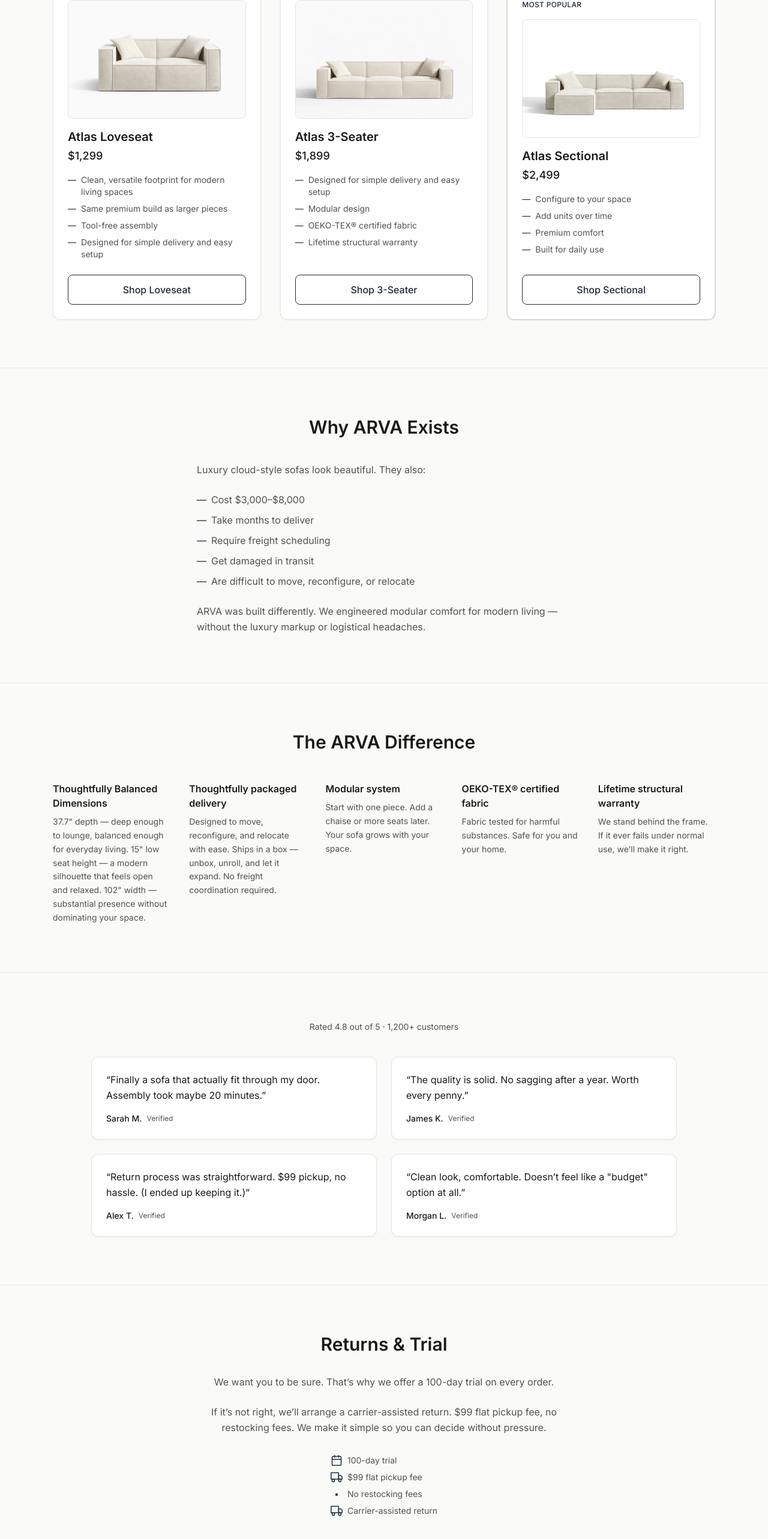
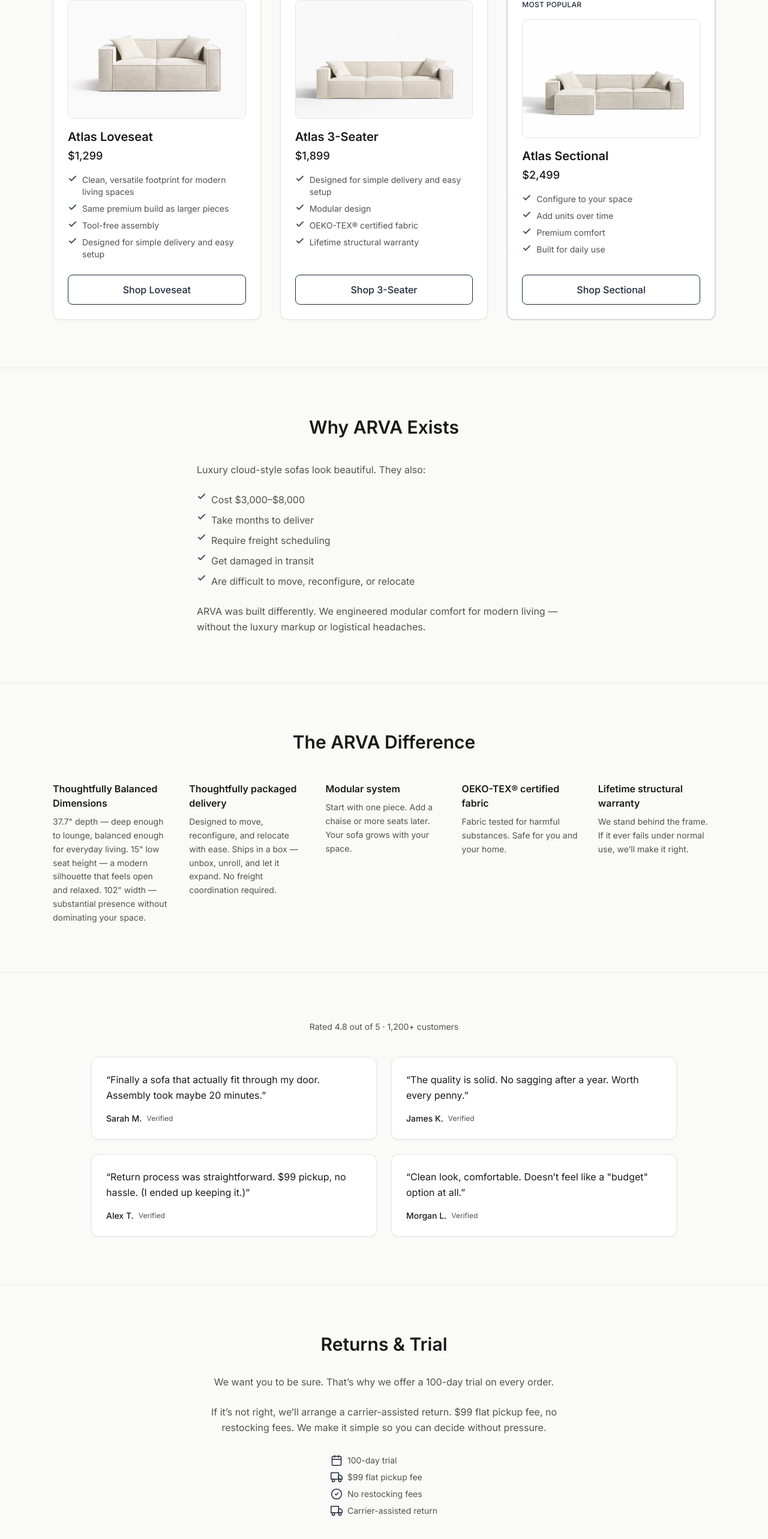
Before and after one commit to shop4me/ARVA, a Next.js app: page / in a window 1280 px wide. Shown: the part 1516-4082 px from the top of the page at 60% size. Built offline with nearby package versions, Linux system fonts and the light colour scheme.

Commit message:
Add Google Ads gtag AW-17962701660

```diff
--- a/app/layout.tsx
+++ b/app/layout.tsx
@@ -36,6 +36,18 @@
   return (
     <html lang="en" className={inter.variable}>
       <body className="min-h-screen flex flex-col bg-arva-bg text-arva-text font-sans">
+        <Script
+          src="https://www.googletagmanager.com/gtag/js?id=AW-17962701660"
+          strategy="afterInteractive"
+        />
+        <Script id="google-ads-gtag" strategy="afterInteractive">
+          {`
+            window.dataLayer = window.dataLayer || [];
+            function gtag(){dataLayer.push(arguments);}
+            gtag('js', new Date());
+            gtag('config', 'AW-17962701660');
+          `}
+        </Script>
         <Script id="yandex-metrica" strategy="afterInteractive">
           {`(function(m,e,t,r,i,k,a){
               m[i]=m[i]||function(){(m[i].a=m[i].a||[]).push(arguments)};
--- a/components/TrustIcons.tsx
+++ b/components/TrustIcons.tsx
@@ -1,6 +1,25 @@
 import React from "react";
 
 const iconClass = "w-5 h-5 shrink-0 text-arva-accent";
+
+/** Minimal checkmark for list bullets (ProductLineup, WhyArva). */
+export function IconBulletCheck({ className = "w-4 h-4 shrink-0 text-arva-accent/80" }: { className?: string }) {
+  return (
+    <svg className={className} viewBox="0 0 16 16" fill="none" stroke="currentColor" strokeWidth="2" strokeLinecap="round" strokeLinejoin="round" aria-hidden>
+      <path d="M3 8l3 3 7-7" />
+    </svg>
+  );
+}
+
+/** Check in circle for “no fee” / positive assurance (e.g. No restocking fees). */
+export function IconCheckCircle({ className = iconClass }: { className?: string }) {
+  return (
+    <svg className={className} viewBox="0 0 24 24" fill="none" stroke="currentColor" strokeWidth="1.8" strokeLinecap="round" strokeLinejoin="round" aria-hidden>
+      <circle cx="12" cy="12" r="10" />
+      <path d="M9 12l2 2 4-4" />
+    </svg>
+  );
+}
 
 export function Icon100DayTrial({ className = iconClass }: { className?: string }) {
   return (
--- a/components/home/ProductLineup.tsx
+++ b/components/home/ProductLineup.tsx
@@ -1,6 +1,7 @@
 import Link from "next/link";
 import { productLineup } from "@/lib/homepage";
 import { getProducts } from "@/lib/api";
+import { IconBulletCheck } from "@/components/TrustIcons";
 
 export default async function ProductLineup() {
   const products = await getProducts();
@@ -52,8 +53,8 @@
               </p>
               <ul className="space-y-2 mb-6 flex-1 text-sm text-arva-text-muted">
                 {item.bullets.map((b) => (
-                  <li key={b} className="flex gap-2">
-                    <span className="text-arva-accent shrink-0">—</span>
+                  <li key={b} className="flex gap-2 items-start">
+                    <IconBulletCheck />
                     {b}
                   </li>
                 ))}
--- a/components/home/ReturnsTrial.tsx
+++ b/components/home/ReturnsTrial.tsx
@@ -1,10 +1,10 @@
 import { returnsTrial } from "@/lib/homepage";
-import { Icon100DayTrial, IconReturnPickup } from "@/components/TrustIcons";
+import { Icon100DayTrial, IconReturnPickup, IconCheckCircle } from "@/components/TrustIcons";
 
 const RETURNS_LIST = [
   { label: "100-day trial", Icon: Icon100DayTrial },
   { label: "$99 flat pickup fee", Icon: IconReturnPickup },
-  { label: "No restocking fees", Icon: null },
+  { label: "No restocking fees", Icon: IconCheckCircle },
   { label: "Carrier-assisted return", Icon: IconReturnPickup },
 ];
 
@@ -23,7 +23,7 @@
         <ul className="mt-8 text-left inline-block space-y-2 text-sm text-arva-text-muted">
           {RETURNS_LIST.map(({ label, Icon }) => (
             <li key={label} className="flex items-center gap-2">
-              {Icon ? <Icon className="w-5 h-5 shrink-0 text-arva-accent" /> : <span className="w-5 h-5 shrink-0 flex items-center justify-center text-arva-accent">•</span>}
+              <Icon className="w-5 h-5 shrink-0 text-arva-accent" />
               <span>{label}</span>
             </li>
           ))}
--- a/components/home/WhyArva.tsx
+++ b/components/home/WhyArva.tsx
@@ -1,4 +1,5 @@
 import { whyArva } from "@/lib/homepage";
+import { IconBulletCheck } from "@/components/TrustIcons";
 
 export default function WhyArva() {
   return (
@@ -11,8 +12,8 @@
           <p>{whyArva.intro}</p>
           <ul className="list-none space-y-2 pl-0">
             {whyArva.bullets.map((b, i) => (
-              <li key={i} className="flex gap-2">
-                <span className="text-arva-accent shrink-0">—</span>
+              <li key={i} className="flex gap-2 items-start">
+                <IconBulletCheck />
                 {b}
               </li>
             ))}
```
